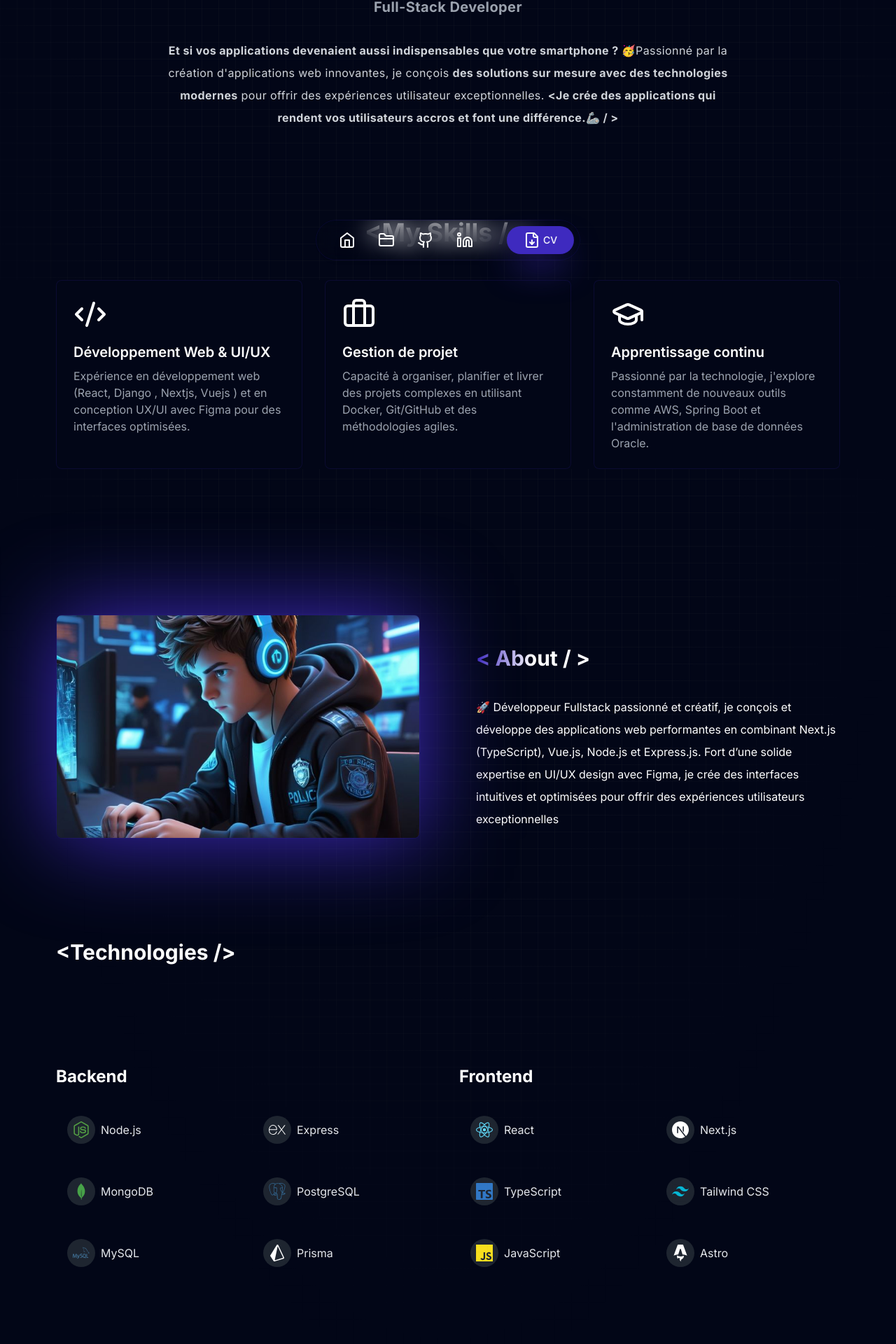
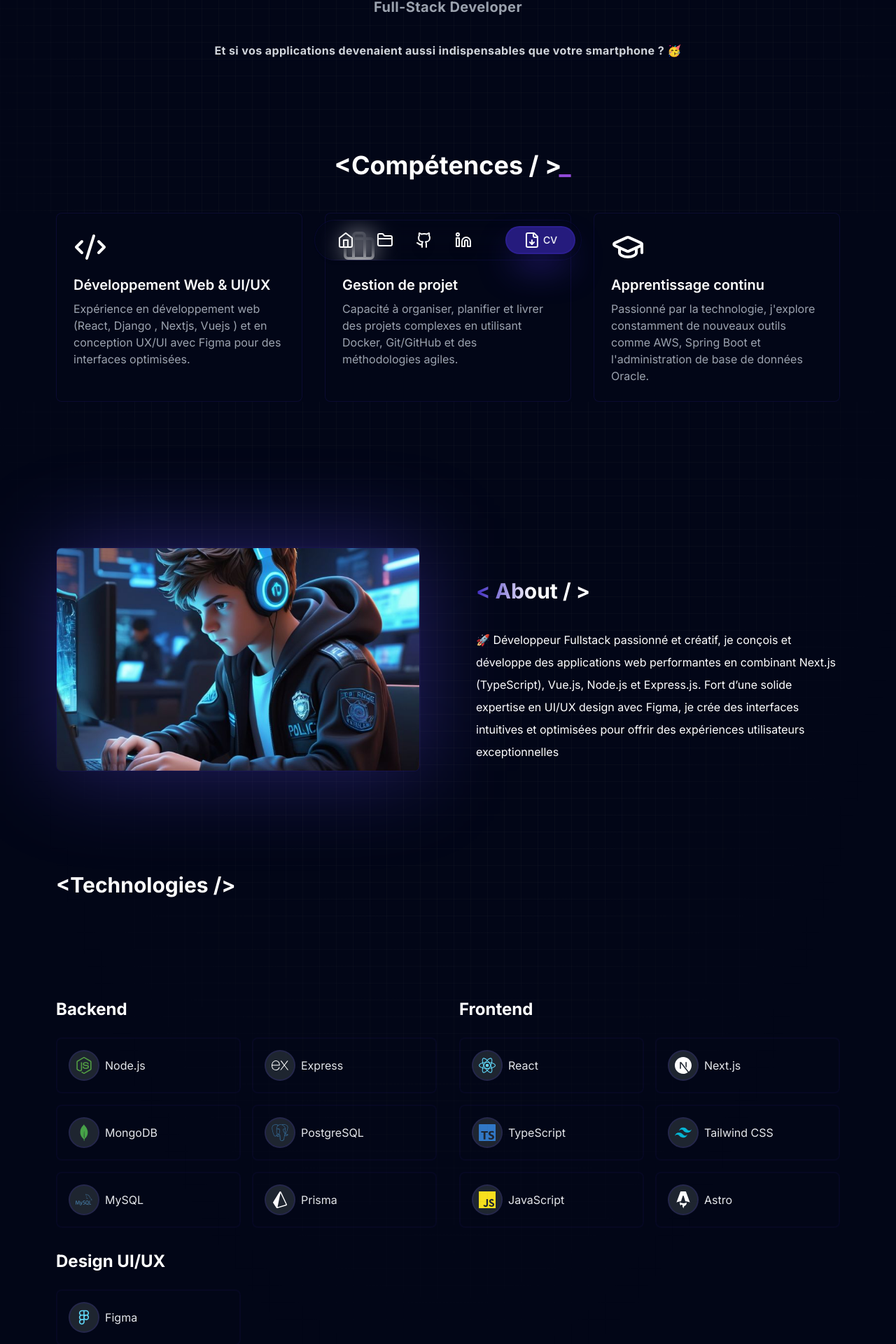
Before and after one commit to sancty007/Portofolio, a Next.js app: page / in a window 1280 px wide. Shown: the part 396-2316 px from the top of the page at 70% size. Built offline with nearby package versions, Linux system fonts and the light colour scheme.

Commit message:
modification couleur des bouttons

```diff
--- a/src/components/About.tsx
+++ b/src/components/About.tsx
@@ -19,7 +19,8 @@ export default function About() {
           initial={{ y: 20, opacity: 0 }}
           animate={{ y: 0, opacity: 1 }}
           transition={{ duration: 0.9, delay: 0.9 }}
-          className="absolute inset-0 bg-[#3E2ABF] blur-3xl rounded-lg transform rotate-3 "
+          className="absolute inset-0 bg-[#6750fd] bg-opacity-35 blur-3xl rounded-lg transform rotate-45
+ "
         ></motion.div>
         <Image
           src="/images/about_me2.jpg"
@@ -37,7 +38,7 @@ export default function About() {
           animate={{ y: 0, opacity: 1 }}
           whileInView={{ y: 0, opacity: 1 }}
           transition={{ duration: 0.8, delay: 0.8 }}
-          className="py-4 text-xl lg:text-3xl font-bold inline-block "
+          className="py-4 text-2xl lg:text-3xl font-bold inline-block "
         >
           <span className="bg-gradient-to-r from-[#3E2ABF] via-white to-white text-transparent bg-clip-text">
             {" <"} About{" / >"}
--- a/src/components/ProjetAcceuil.tsx
+++ b/src/components/ProjetAcceuil.tsx
@@ -15,6 +15,7 @@ export default function ProjectsAcceuil() {
       <h1 className="text-xl  md:text-3xl   md:pb-8 md:py-12 font-bold text-white">
         {"<"}Projects{"/>"}
       </h1>
+
       <div className="group grid grid-cols-1 md:grid-cols-2 lg:grid-cols-3 md:gap-4 items-center justify-center gap-4 ">
         {projects.slice(0, limit).map((project) => (
           <div key={project.id} className="relative z-10 font-bold ">
@@ -35,7 +36,7 @@ export default function ProjectsAcceuil() {
                 <p className="text-sm text-white mb-4 line-clamp-2">
                   {project.des}
                 </p>
-                <Button className="inline-block px-6 text-white bg-[#3E2ABF] shadow-sm shadow-[#3E2ABF]">
+                <Button className="inline-block px-6 text-white  border-2 border-[#4a32e5] bg-[#4a32e5] bg-opacity-50 border-opacity-20  ">
                   {project.gitHub ? "Preview" : "View on GitHub"}
                 </Button>
               </div>
@@ -46,7 +47,7 @@ export default function ProjectsAcceuil() {
       <div className="flex justify-center ">
         <Button
           onClick={() => router.push("/projects")}
-          className="relative z-10 inline-block px-6 text-white bg-[#3E2ABF] shadow-sm   mt-12"
+          className="relative z-10 inline-block px-6 text-white border-2 border-[#4a32e5] bg-[#4a32e5] bg-opacity-50 border-opacity-20  mt-12"
         >
           Voir Plus
         </Button>
--- a/src/components/Skills.tsx
+++ b/src/components/Skills.tsx
@@ -1,7 +1,13 @@
 import { motion } from "framer-motion";
 import { GraduationCap, Briefcase, Code2 } from "lucide-react";
 
-const Skills = [
+type Skills = {
+  icon: React.FC<any>; // Type de l'icône pour le développement
+  title: string; // Titre du compétence
+  description: string; // Description de la compétence
+};
+
+const Skills: Skills[] = [
   {
     icon: Code2, // Icône pour le développement (ajuster en fonction de la bibliothèque utilisée)
     title: "Développement Web & UI/UX",
@@ -30,9 +36,9 @@ export default function skills() {
         whileInView={{ y: 0, opacity: 1 }}
         transition={{ duration: 0.5 }}
         viewport={{ once: true }}
-        className="text-3xl md:text-4xl font-bold text-center text-white mb-12"
+        className="text-2xl md:text-4xl font-bold md:text-center text-white mb-12"
       >
-        {" <"}My Skills{" / >"}{" "}
+        {" <"}Compétences{" / >"}{" "}
         <motion.span
           initial={{ opacity: 0 }}
           animate={{ opacity: [0, 1, 0] }}
--- a/src/components/Technology.tsx
+++ b/src/components/Technology.tsx
@@ -16,7 +16,7 @@ import {
   SiVite,
   SiAstro,
 } from "react-icons/si";
-
+import { RxFigmaLogo } from "react-icons/rx";
 interface TechCardProps {
   title: string;
   icon: React.ReactNode;
@@ -25,8 +25,10 @@ interface TechCardProps {
 
 function TechCard({ title, icon, className = "" }: TechCardProps) {
   return (
-    <div className="flex items-center gap-2 rounded-lg  p-4 hover:bg-[#252B36] transition-colors">
-      <span className={`text-2xl  rounded-full bg-[#1E2530] p-2 ${className}`}>
+    <div className="flex items-center gap-2 rounded-lg  p-4 hover:bg-[#252B36] transition-colors  border-2 border-[#4a32e5] border-opacity-5">
+      <span
+        className={`text-2xl  rounded-full bg-[#1E2530] p-2  border-2 border-[#4a32e5] border-opacity-15 ${className}`}
+      >
         {icon}
       </span>
       <span className="text-gray-200">{title}</span>
@@ -36,8 +38,8 @@ function TechCard({ title, icon, className = "" }: TechCardProps) {
 
 function TechGrid() {
   return (
-    <div className="py-24">
-      <div className="mx-auto max-w-6xl grid grid-cols-1 md:grid-cols-2 gap-8">
+    <div className="py-24 ">
+      <div className="mx-auto max-w-6xl grid grid-cols-1 md:grid-cols-2 gap-8 ">
         {/* Backend Section */}
         <div className="space-y-4 ">
           <h2 className="text-2xl font-bold text-white mb-6">Backend</h2>
@@ -107,6 +109,17 @@ function TechGrid() {
             <TechCard title="Astro" icon={<SiAstro />} className="text-white" />
           </div>
         </div>
+        {/* design  Section */}
+        <div className="space-y-4">
+          <h2 className="text-2xl font-bold text-white mb-6">Design UI/UX</h2>
+          <div className="grid grid-cols-2 sm:grid-cols-2 gap-4">
+            <TechCard
+              title="Figma"
+              icon={<RxFigmaLogo />}
+              className="text-[#61DAFB]"
+            />
+          </div>
+        </div>
       </div>
     </div>
   );
@@ -115,44 +128,11 @@ function TechGrid() {
 export default function Technologies() {
   return (
     <div className="container">
-      {/* <div className="container mb-8">
-        <motion.p
-          initial={{ y: -20, opacity: 0 }}
-          animate={{ y: 0, opacity: 1 }}
-          transition={{ duration: 0.5, delay: 0.4 }}
-          className="  leading-relaxed md:leading-loose "
-        >
-          I&apos;m passionate about modern technologies 😉 that transform ideas
-          into innovative solutions. I use{" "}
-          <LinkPreview
-            url="https://fr.react.dev"
-            className="relative z-10 font-bold bg-clip-text text-transparent bg-gradient-to-br from-purple-500 text-[#9081f3] "
-          >
-            React
-          </LinkPreview>
-          ,{" "}
-          <LinkPreview
-            url="https://tailwindcss.com/"
-            className="relative z-10 font-bold bg-clip-text text-transparent bg-gradient-to-br from-purple-500 text-[#9081f3] "
-          >
-            Tailwind CSS
-          </LinkPreview>
-          , Django, and{" "}
-          <LinkPreview
-            url="https://www.docker.com/"
-            className="relative z-10 font-bold bg-clip-text text-transparent bg-gradient-to-br from-purple-500 text-[#9081f3] "
-          >
-            Docker
-          </LinkPreview>{" "}
-          for dynamic interfaces, robust systems, and smooth collaboration. Here
-          is a list of technologies I have worked with
-        </motion.p>
-      </div> */}
       <motion.h1
         initial={{ y: -20, opacity: 0 }}
         animate={{ y: 0, opacity: 1 }}
         transition={{ duration: 0.8, delay: 0.8 }}
-        className="text-xl md:text-3xl font-bold inline-block py-12"
+        className="text-2xl md:text-3xl font-bold inline-block py-12"
       >
         {"<Technologies />"}
       </motion.h1>
--- a/src/components/nav.tsx
+++ b/src/components/nav.tsx
@@ -14,7 +14,7 @@ export default function Nav() {
         <Navigation />
 
         <Button
-          className="md:px-6 hover:text-[#f3f3de] bg-[#3E2ABF] shadow-2xl shadow-[#3E2ABF] uppercase rounded-full gap-x-1 "
+          className="md:px-6 hover:text-[#f3f3de] border-2 border-[#4a32e5] bg-[#4a32e5] bg-opacity-50 border-opacity-20  shadow-2xl shadow-[#3E2ABF] uppercase rounded-full gap-x-1 "
           onClick={handleDownload}
         >
           <svg
--- a/src/components/presentation.tsx
+++ b/src/components/presentation.tsx
@@ -9,20 +9,9 @@ export default function presentation() {
         transition={{ duration: 0.5, delay: 0.4 }}
         className=" md:text-gray-300 "
       >
-        <span className="font-bold ">
-          Et si vos applications devenaient aussi{" "}
-        </span>
         <span className="font-bold">
-          indispensables que votre smartphone ? 🥳
-        </span>
-        Passionné par la création d&apos;applications web innovantes, je conçois{" "}
-        <span className="font-bold">
-          des solutions sur mesure avec des technologies modernes
-        </span>{" "}
-        pour offrir des expériences utilisateur exceptionnelles.{" "}
-        <span className="font-bold">
-          {"<"}Je crée des applications qui rendent vos utilisateurs accros et
-          font une différence.🦾 {" / >"}
+          Et si vos applications devenaient aussi indispensables que votre
+          smartphone ? 🥳
         </span>
       </motion.p>
     </div>
--- a/src/data/projects.ts
+++ b/src/data/projects.ts
@@ -14,7 +14,7 @@ export const projects: Project[] = [
   {
     id: 1,
     title: "INCUBATION",
-    des: "Insertion and support of students in the professional world",
+    des: "Insertion et soutien des étudiants dans le monde professionnel",
     link: "https://incubateur-umng.site/",
     img: "/images/univer.png",
     gitHub: true,
@@ -23,7 +23,7 @@ export const projects: Project[] = [
   {
     id: 2,
     title: "TO Yekola na Bomoko",
-    des: "The platform offers practical skills and prepares users for the challenges of the job market.",
+    des: "La plateforme offre des compétences pratiques et prépare les utilisateurs aux défis du marché du travail.",
     link: "https://yeekola.vercel.app/",
     img: "/images/yekola.png",
     gitHub: true,
@@ -31,8 +31,8 @@ export const projects: Project[] = [
   },
   {
     id: 3,
-    title: "Mosala Project",
-    des: "Let's build together the professional future of young Congolese.",
+    title: "Projet Mosala",
+    des: "Construisons ensemble l'avenir professionnel des jeunes Congolais.",
     link: "https://projet-mossala-3mh5.vercel.app",
     img: "/images/mosala.png",
     gitHub: true,
@@ -40,8 +40,8 @@ export const projects: Project[] = [
   },
   {
     id: 4,
-    title: "football tournament",
-    des: "Intuitive football tournament management platform for easy organization and management.",
+    title: "Tournoi de football",
+    des: "Plateforme de gestion intuitive du tournoi de football pour une organisation et une gestion faciles.",
     link: "https://github.com/sancty007/tournoit-football.git",
     img: "/images/tournoit_foot.png",
     gitHub: false,
@@ -49,8 +49,8 @@ export const projects: Project[] = [
   },
   {
     id: 5,
-    title: "PossaCode Dev Day 2024",
-    des: "The largest gathering of developers for developers in Congo Brazzaville.",
+    title: "Journée des développeurs PossaCode 2024",
+    des: "Le plus grand rassemblement de développeurs pour les développeurs au Congo Brazzaville.",
     link: "https://github.com/sancty007/PossaCodeDevDay.git",
     img: "/images/possaCode.png",
     gitHub: false,
```
